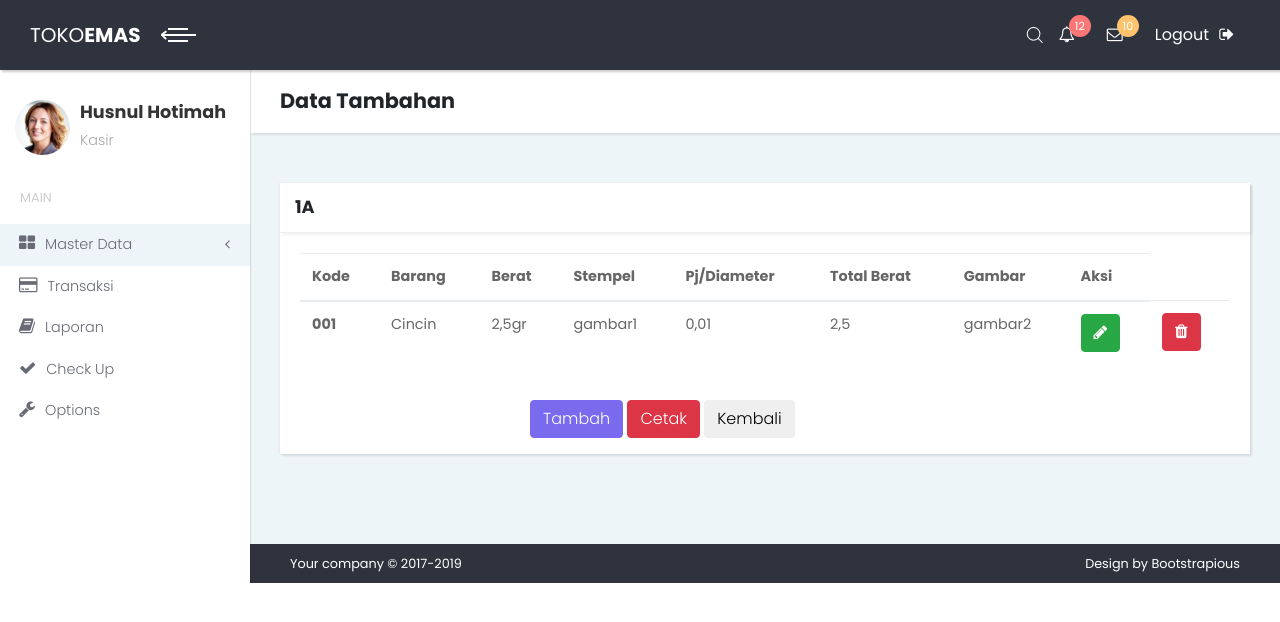
After one commit to husnulsyantik/TokoEmas, a PHP site: page /datatambahan_laporan.php in a window 1280 px wide. The commit adds this page. Shown: the top 622 px of the page. Run offline with PHP 8.4, Linux system fonts and the light colour scheme; some libraries are stand-ins or nearby versions.

Commit message:
ahya. daftar tambahan,data tambahan laporan,pilih toko

```diff
--- a/daftartambahan.php
+++ b/daftartambahan.php
@@ -13,7 +13,7 @@
                <a class="navbar-brand" href="backup.php"><img src="img/backup.png" height="100" width="250" alt="logo"></a>
                    <a class="navbar-brand" href="importexcel.php"><img src="img/import.png" height="100" width="250" alt="logo"></a>
                 <a class="navbar-brand" href="index.php"><img src="img/perbaikan.png" height="100" width="250" alt="logo"></a>
-                    <a class="navbar-brand" href="index.php"><img src="img/tambahan.png" height="100" width="250" alt="logo"></a><br><br>
+                    <a class="navbar-brand" href="pilihtoko.php"><img src="img/tambahan.png" height="100" width="250" alt="logo"></a><br><br>
 <br><br><br><br><br><br><br><br></div>
 <?php
 	include 'footer.php';
--- /dev/null
+++ b/datatambahan_laporan.php
@@ -0,0 +1,62 @@
+<?php
+	include 'header.php';
+?>
+          <!-- Page Header-->
+          <header class="page-header">
+            <div class="container-fluid">
+              <h2 class="no-margin-bottom">Data Tambahan</h2>
+            </div>
+          </header>
+          <!--tabel-->
+          <section class="tables">
+            <div class="container-fluid">
+              <div class="row">
+                <div class="col-lg-12">
+                  <div class="card">
+                    <div class="card-close">
+                    </div>
+                    <div class="card-header d-flex align-items-center">
+                      <h3 class="h4">1A</h3>
+                    </div>
+                    <div class="card-body">
+                      <table class="table">
+                        <thead>
+                          <tr>
+                            <th>Kode</th>
+                            <th>Barang</th>
+                            <th>Berat</th>
+                            <th>Stempel</th>
+							<th>Pj/Diameter</th>
+							<th>Total Berat</th>
+							<th>Gambar</th>
+							<th>Aksi</th>
+                          </tr>
+                        </thead>
+						<tbody>
+                          <tr>
+                            <th scope="row">001</th>
+                            <td>Cincin</td>
+                            <td>2,5gr</td>
+							<td>gambar1</td>
+							<td>0,01</td>
+							<td>2,5</td>
+							<td>gambar2</td>
+							<td>
+							<button type="submit" class="btn btn-success"><i class="fa fa-pencil"></i></button></td>
+							<td><button type="submit" class="btn btn-danger"><i class="fa fa-trash"></i></button>
+                          </tr>
+						</tbody>
+                      </table>
+                    </div>
+                        <div class="form-group row">
+                          <div class="col-sm-4 offset-sm-3"><button type="submit" class="btn btn-primary">Tambah</button>
+							<button type="submit" class="btn btn-danger">Cetak</button>
+
+                            <button type="submit" class="btn btn-secondari">Kembali</button>
+                          </div>
+
+</div>
+          </section>
+<?php
+	include 'footer.php';
+?>
```
Also changed, not shown: pilihtoko.php (added, +38 -0 lines).
